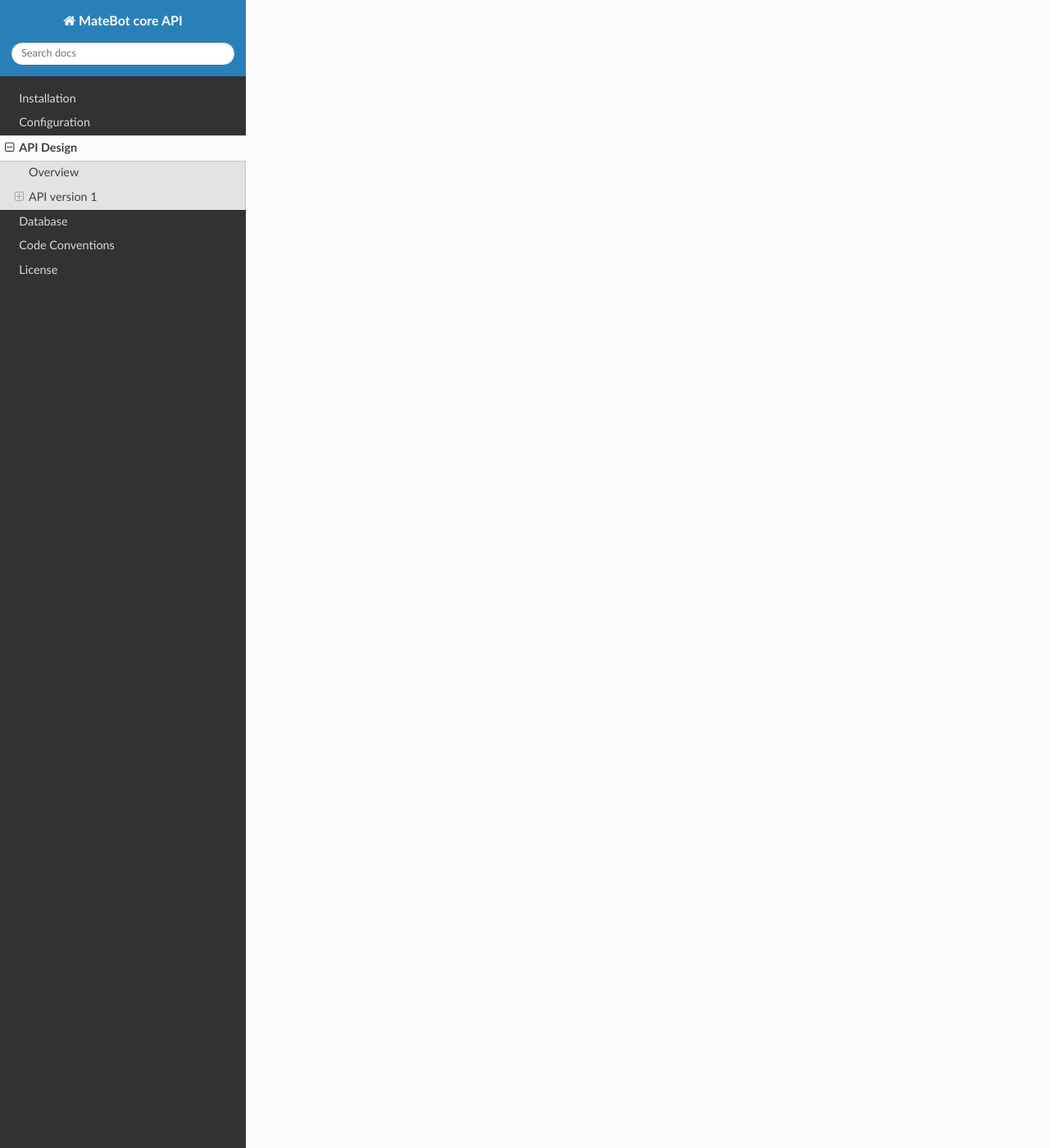
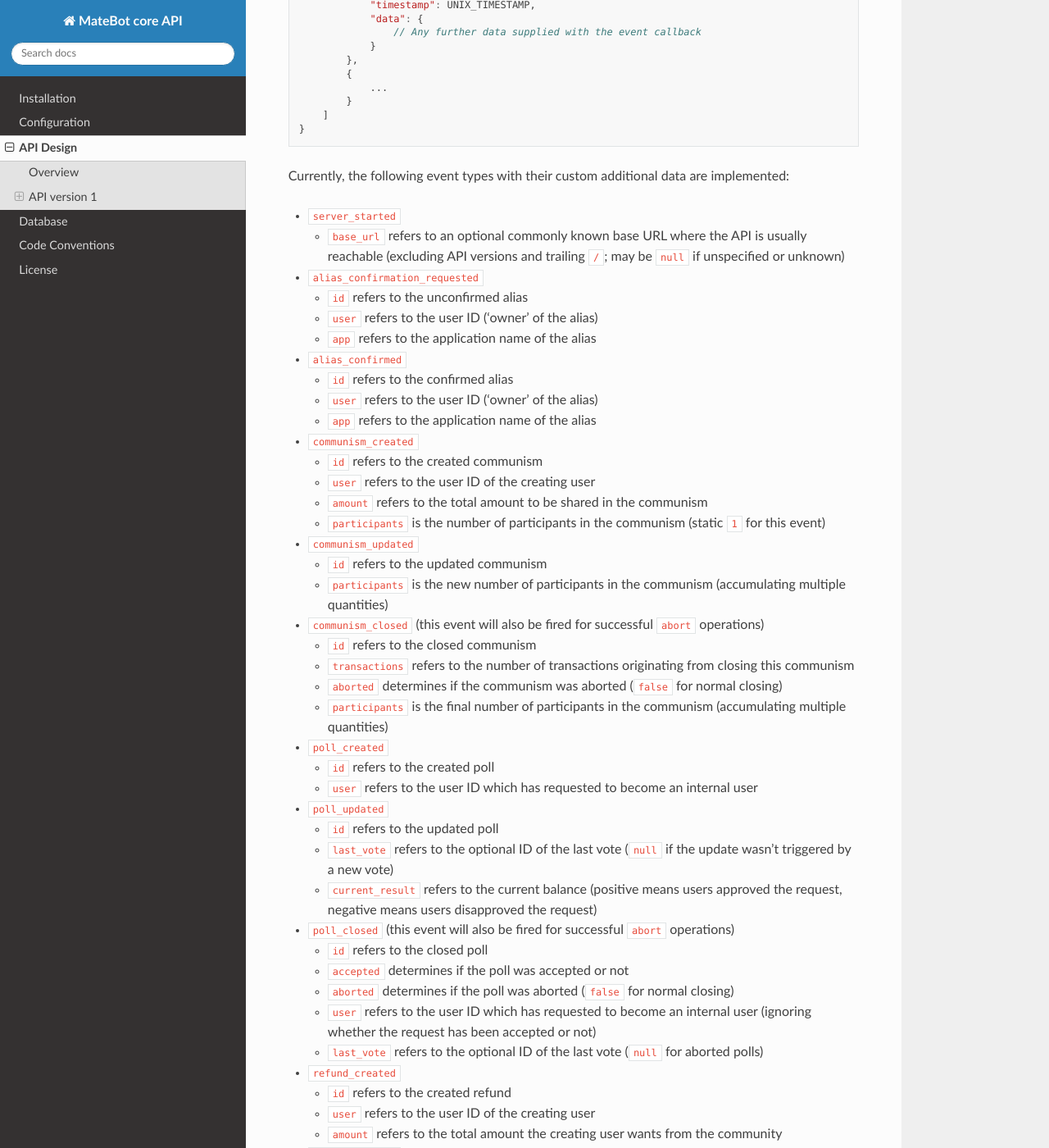
Before and after one commit to hopfenspace/MateBot, a Sphinx documentation site: the page built from docs/source/api_design.rst, in a window 1280 px wide and 1400 px high, scrolled down 2542 px. Shown: the whole window at 82% size. Built offline with Sphinx 7.4.7 and the Read the Docs theme 2.0.0, drawn with Linux system fonts in a browser that asks for light colours; pages that are not in the unit, such as notebooks, are missing from menus; some of the changed text lies outside the part shown.

Commit message:
Added the callbacks explanation to the API docs

```diff
--- a/docs/source/api_design.rst
+++ b/docs/source/api_design.rst
@@ -84,3 +84,152 @@ Users        ``POST``    ``/users/setName``             Set Name Of User
 Users        ``POST``    ``/users/setVoucher``          Set Voucher Of User
 Users        ``POST``    ``/users/disable``             Disable User Permanently
 ============ ========== =============================== ==================================
+
+Callbacks
+~~~~~~~~~
+
+Callbacks are an optional feature a client application can use to get informed
+by the API when some event happens. To subscribe and unsubscribe from this
+feature, send queries to the ``/callbacks`` endpoints. The old version of
+callbacks used ``GET`` queries for pushing database transactions directly.
+However, it turned out that was neither performant not very client-friendly.
+The new approach uses a single ``POST`` endpoint on the client application, which
+might optionally be protected by HTTP Bearer authentication using static tokens.
+Events are be buffered up to a few seconds to improve performance even further.
+Those changes were introduced in version *v0.5*. See GitHub Issue
+`#101 <https://github.com/hopfenspace/MateBot/issues/101>`_ for details.
+
+The JSON payload sent to the callback URL configured by the client application
+is a list of ``Event`` objects of the following form:
+
+.. code-block:: javascript
+
+    {
+        "number": 3,
+        "events": [
+            {
+                "event": "NAME_OF_THE_EVENT",
+                "timestamp": UNIX_TIMESTAMP,
+                "data": {
+                    // Any further data supplied with the event callback
+                }
+            },
+            {
+                ...
+            }
+        ]
+    }
+
+
+Currently, the following event types with their custom additional data are
+implemented:
+
+- ``server_started``
+
+  - ``base_url`` refers to an optional commonly known base URL where the API is
+    usually reachable (excluding API versions and trailing ``/``; may be ``null``
+    if unspecified or unknown)
+
+- ``alias_confirmation_requested``
+
+  - ``id`` refers to the unconfirmed alias
+  - ``user`` refers to the user ID ('owner' of the alias)
+  - ``app`` refers to the application name of the alias
+
+- ``alias_confirmed``
+
+  - ``id`` refers to the confirmed alias
+  - ``user`` refers to the user ID ('owner' of the alias)
+  - ``app`` refers to the application name of the alias
+
+- ``communism_created``
+
+  - ``id`` refers to the created communism
+  - ``user`` refers to the user ID of the creating user
+  - ``amount`` refers to the total amount to be shared in the communism
+  - ``participants`` is the number of participants in the communism
+    (static ``1`` for this event)
+
+- ``communism_updated``
+
+  - ``id`` refers to the updated communism
+  - ``participants`` is the new number of participants in the communism
+    (accumulating multiple quantities)
+
+- ``communism_closed`` (this event will also be fired for
+  successful ``abort`` operations)
+
+  - ``id`` refers to the closed communism
+  - ``transactions`` refers to the number of transactions originating
+    from closing this communism
+  - ``aborted`` determines if the communism was aborted
+    (``false`` for normal closing)
+  - ``participants`` is the final number of participants in the communism
+    (accumulating multiple quantities)
+
+- ``poll_created``
+
+  - ``id`` refers to the created poll
+  - ``user`` refers to the user ID which has requested to become an internal user
+
+- ``poll_updated``
+
+  - ``id`` refers to the updated poll
+  - ``last_vote`` refers to the optional ID of the last vote
+    (``null`` if the update wasn't triggered by a new vote)
+  - ``current_result`` refers to the current balance (positive means users
+    approved the request, negative means users disapproved the request)
+
+- ``poll_closed`` (this event will also be fired for
+  successful ``abort`` operations)
+
+  - ``id`` refers to the closed poll
+  - ``accepted`` determines if the poll was accepted or not
+  - ``aborted`` determines if the poll was aborted (``false`` for normal closing)
+  - ``user`` refers to the user ID which has requested to become an internal user
+    (ignoring whether the request has been accepted or not)
+  - ``last_vote`` refers to the optional ID of the last vote
+    (``null`` for aborted polls)
+
+- ``refund_created``
+
+  - ``id`` refers to the created refund
+  - ``user`` refers to the user ID of the creating user
+  - ``amount`` refers to the total amount the creating
+    user wants from the community
+
+- ``refund_updated``
+
+  - ``id`` refers to the updated refund
+  - ``last_vote`` refers to the optional ID of the last vote
+    (``null`` for aborted refunds)
+  - ``current_result`` refers to the current balance (positive means users
+    approved the request, negative means users disapproved the request)
+
+- ``refund_closed`` (this event will also be fired for
+  successful ``abort`` operations)
+
+  - ``id`` refers to the closed refund
+  - ``accepted`` determines if the refund was accepted or not
+  - ``aborted`` determines if the refund was aborted
+    (``false`` for normal closing)
+  - ``transaction`` refers to the transaction ID associated with
+    the refund (``null`` for failed & aborted refunds)
+
+- ``transaction_created``
+
+  - ``id`` refers to the created transaction
+  - ``sender`` refers to the user ID of the sender
+  - ``receiver`` refers to the user ID of the receiver
+  - ``amount`` refers to the amount of the transaction
+
+- ``voucher_updated``
+
+  - ``id`` refers to the user which has been updated, i.e. the debtor user
+  - ``voucher`` refers to the optional ID of the vouching user
+  - ``transaction`` refers to the optional transaction ID
+    when a voucher stopped vouching for a debtor
+
+- ``user_softly_deleted``
+
+  - ``id`` refers to the user that has been softly deleted
```
